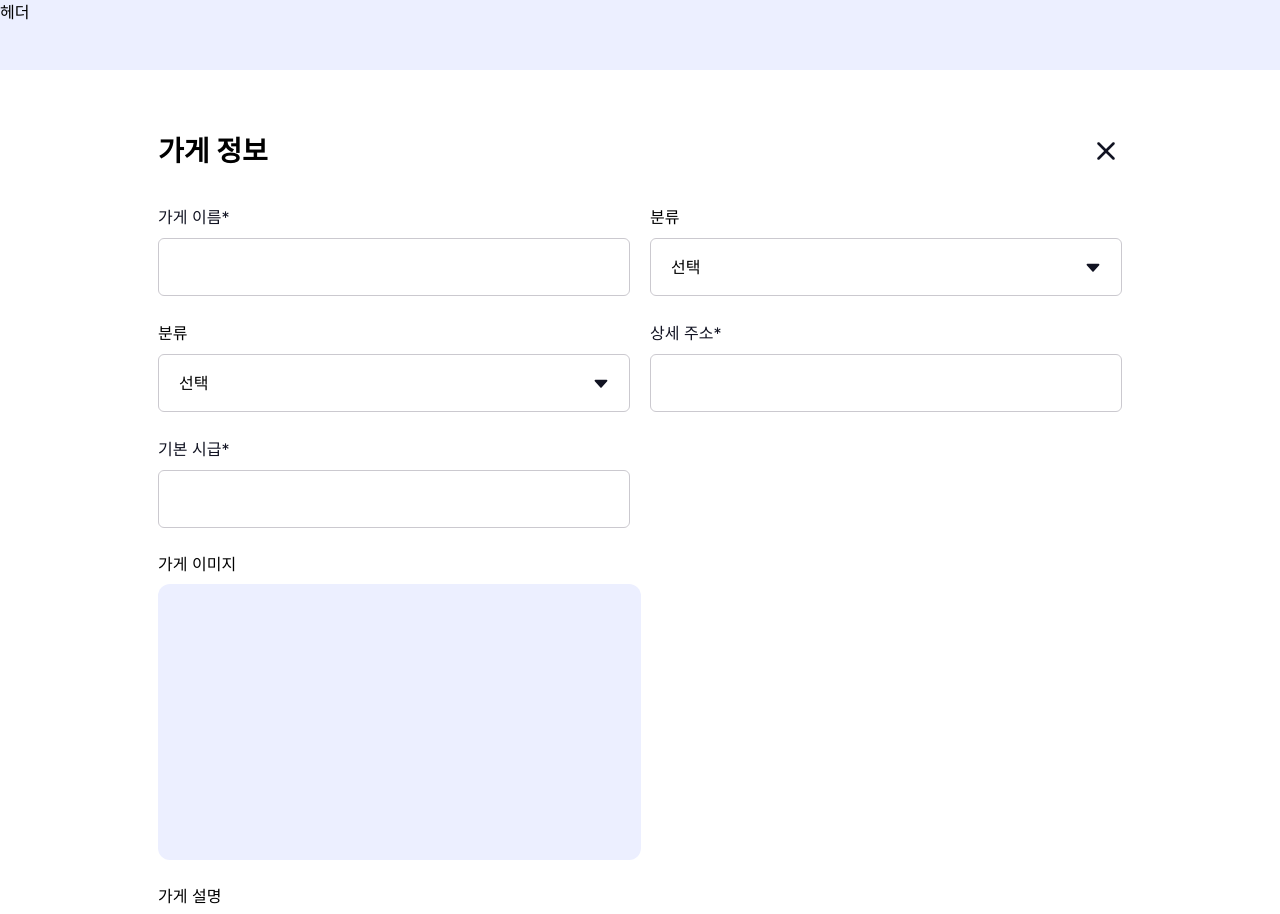
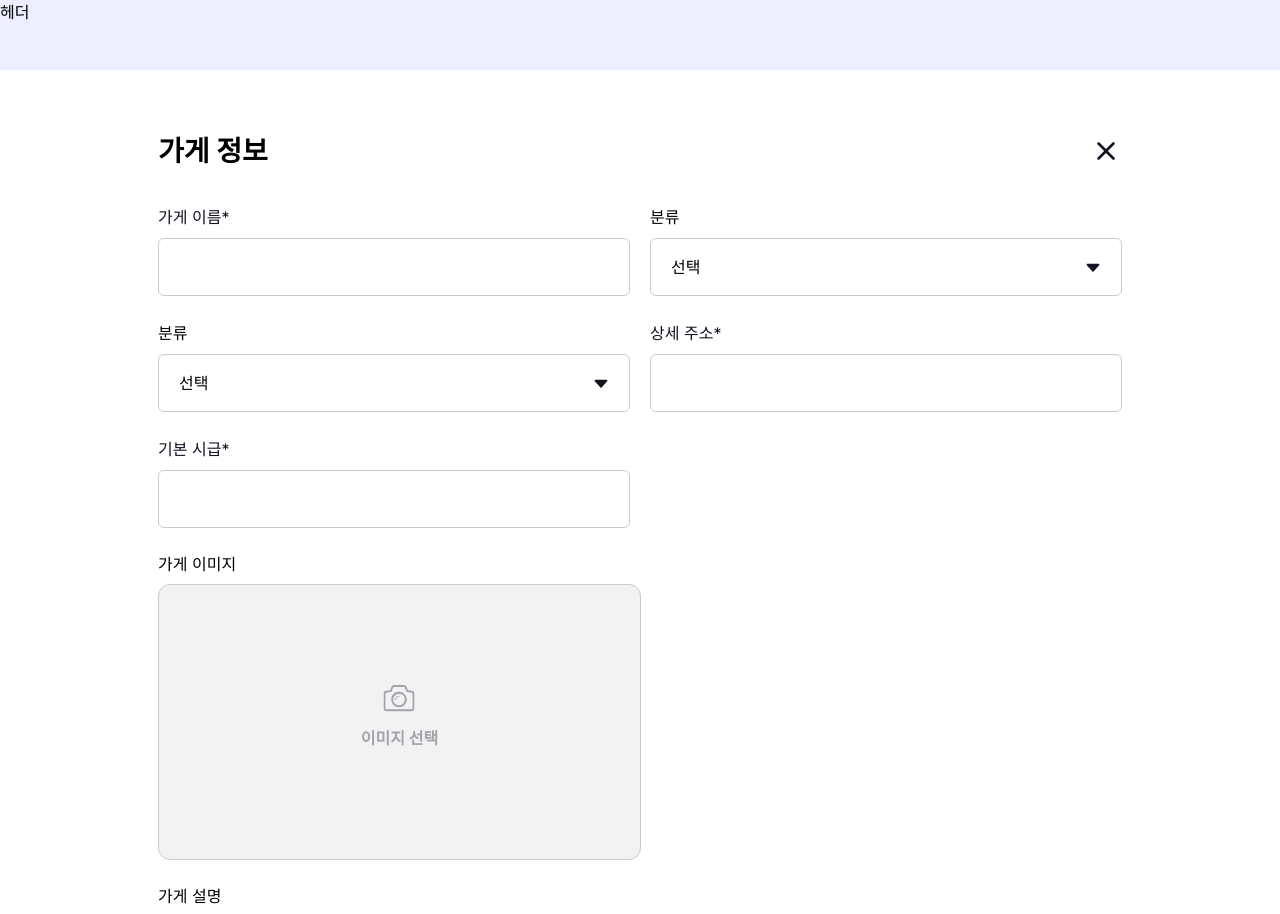
Before and after one commit to 5-PS/DANCHOO, a Next.js app: page /my-store/edit in a window 1280 px wide. Shown: the top 914 px of the page. Built offline with nearby package versions, Linux system fonts and the light colour scheme.

Commit message:
feat: 이미지업로드 미리보기 기능 구현

```diff
--- a/app/(service)/my-store/edit/_components/myStoreForm.tsx
+++ b/app/(service)/my-store/edit/_components/myStoreForm.tsx
@@ -1,4 +1,8 @@
 'use client';
+
+import { useState } from 'react';
+
+import Image from 'next/image';
 
 import Button from '@/components/button/button';
 import Input from '@/components/input/input';
@@ -8,6 +12,19 @@ import SelectInput from '@/components/input/selectInput';
 // 3. SelectInput의 옵션 메뉴 position absolute 주기
 
 export default function MyStoreForm() {
+  const [imageSrc, setImageSrc] = useState<any>(null);
+
+  const handleUploadImage = (e: React.ChangeEvent<HTMLInputElement>) => {
+    if (e.target.files && e.target.files[0]) {
+      const file = e.target.files[0];
+      const reader = new FileReader();
+      reader.readAsDataURL(file);
+      reader.onload = () => {
+        setImageSrc(reader.result);
+      };
+    }
+  };
+  console.log(imageSrc);
   return (
     <form>
       <div className="flex flex-col gap-6 mb-8">
@@ -24,7 +41,17 @@ export default function MyStoreForm() {
         </div>
         <div className="w-[483px]">
           <p className="mb-2">가게 이미지</p>
-          <div className="w-full h-[276px] bg-red-20 rounded-xl" />
+          <label
+            htmlFor="image-input"
+            className="flex flex-col gap-3 font-bold text-gray-40 w-full h-[276px] bg-gray-10 border border-gray-30 rounded-xl justify-center items-center cursor-pointer relative overflow-hidden"
+          >
+            <div className="inline-flex flex-col items-center gap-3">
+              <Image src="/icons/image-add-icon.svg" width={32} height={32} />
+              이미지 선택
+              <input type="file" id="image-input" className="invisible w-0 h-0" onChange={handleUploadImage} />
+            </div>
+            {imageSrc && <Image src={imageSrc} fill alt="미리보기 이미지" />}
+          </label>
         </div>
         <div>
           <p className="mb-2">가게 설명</p>
```
Also changed, not shown: public/icons/image-add-icon.svg (added).
